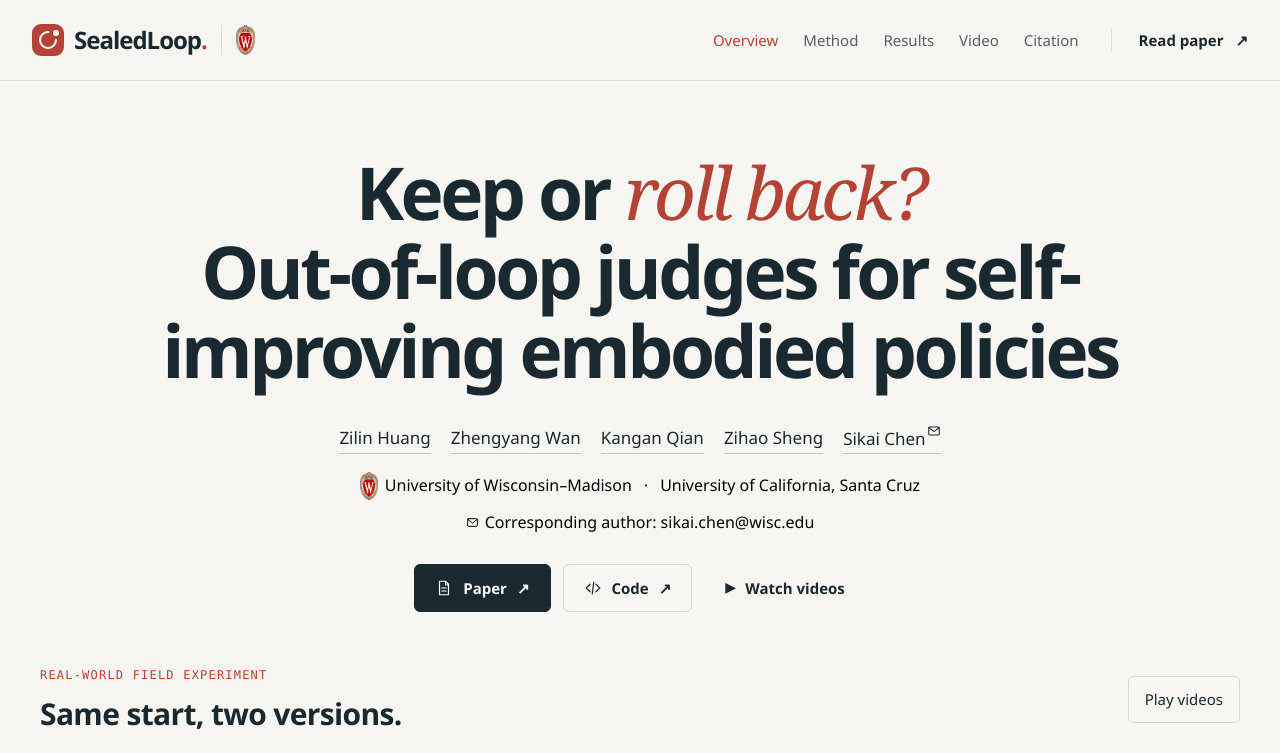
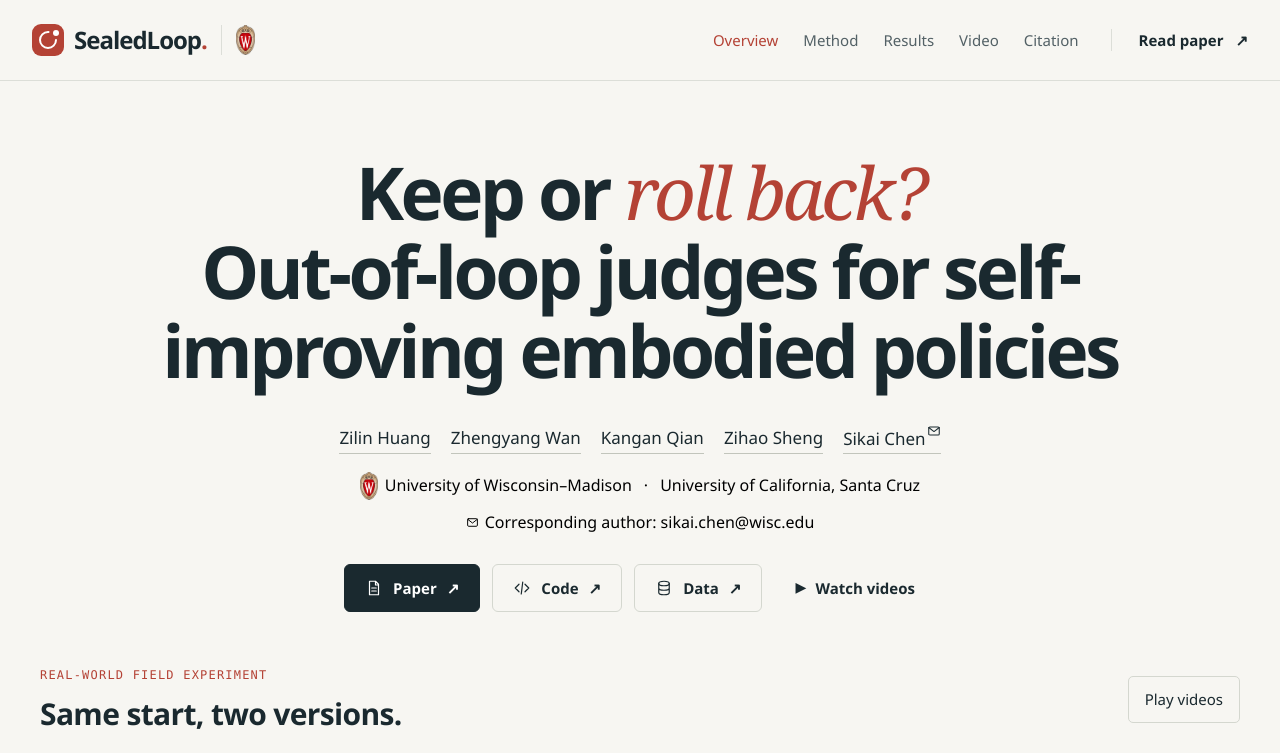
Before and after one commit to zilin-huang/SealedLoop, a plain HTML site: page index.html in a window 1280 px wide. Shown: the top 753 px of the page. Drawn offline with Linux system fonts and the light colour scheme; grey boxes are pictures that could not be loaded.

Commit message:
Add the data link
Co-Authored-By: Claude <noreply@anthropic.com>

```diff
--- a/index.html
+++ b/index.html
@@ -47,6 +47,7 @@
       <div class="resource-links">
         <a class="button primary" href="assets/SealedLoop.pdf" rel="noopener"><svg viewBox="0 0 24 24" aria-hidden="true"><path d="M6 3h8l4 4v14H6zM14 3v5h4M9 12h6m-6 4h6"/></svg>Paper <span aria-hidden="true">↗</span></a>
         <a class="button" href="https://github.com/zilin-huang/SealedLoop" rel="noopener"><svg viewBox="0 0 24 24" aria-hidden="true"><path d="m8 7-5 5 5 5m8-10 5 5-5 5m-3-13-2 16"/></svg>Code <span aria-hidden="true">↗</span></a>
+        <a class="button" href="https://huggingface.co/datasets/zilinhuang/SealedLoop" rel="noopener"><svg viewBox="0 0 24 24" aria-hidden="true"><ellipse cx="12" cy="6" rx="7" ry="3"/><path d="M5 6v6c0 1.7 3.1 3 7 3s7-1.3 7-3V6M5 12v6c0 1.7 3.1 3 7 3s7-1.3 7-3v-6"/></svg>Data <span aria-hidden="true">↗</span></a>
         <a class="button text-button" href="#video"><span class="play-symbol" aria-hidden="true">▶</span>Watch videos</a>
       </div>
     </section>
```
